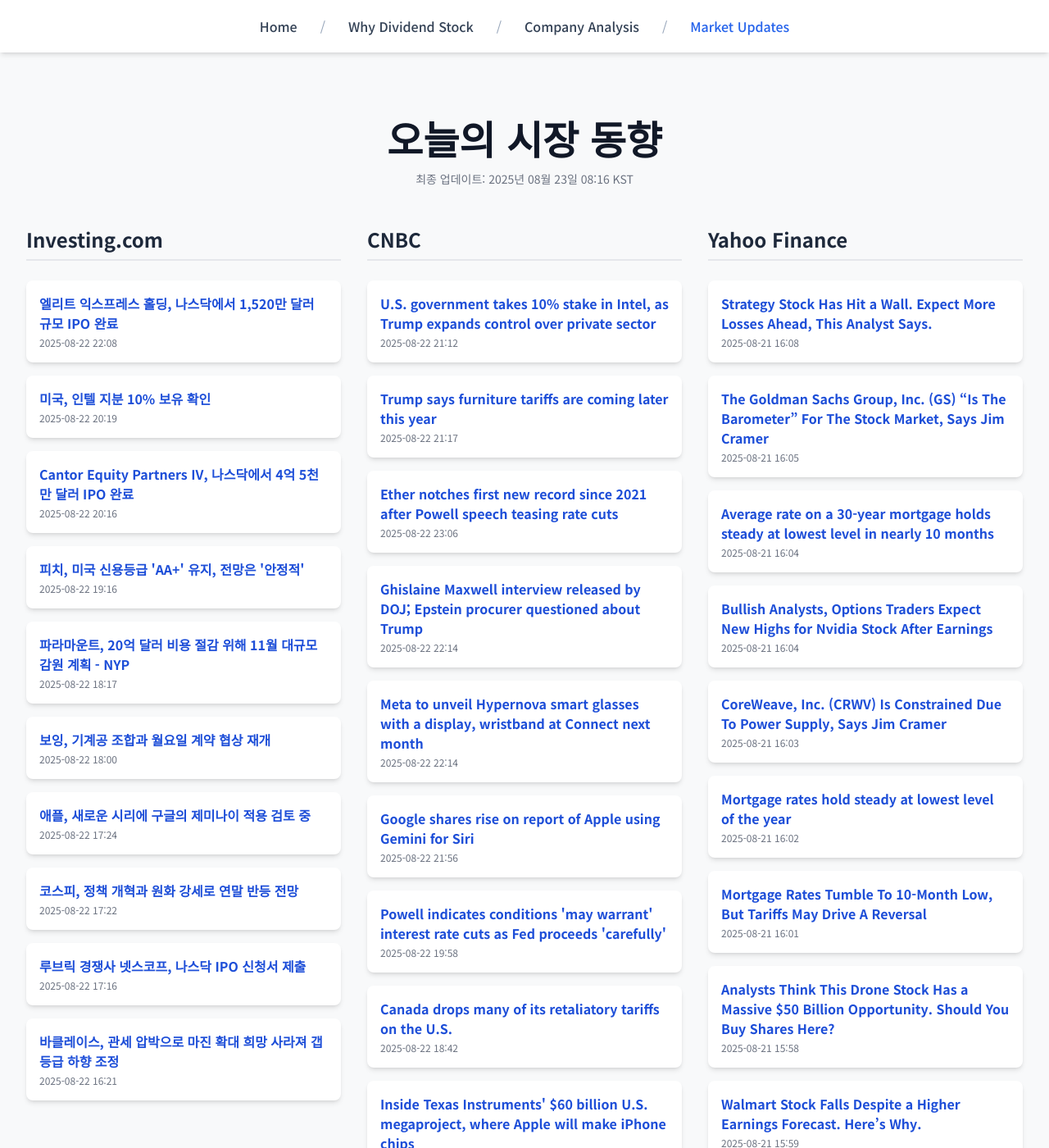
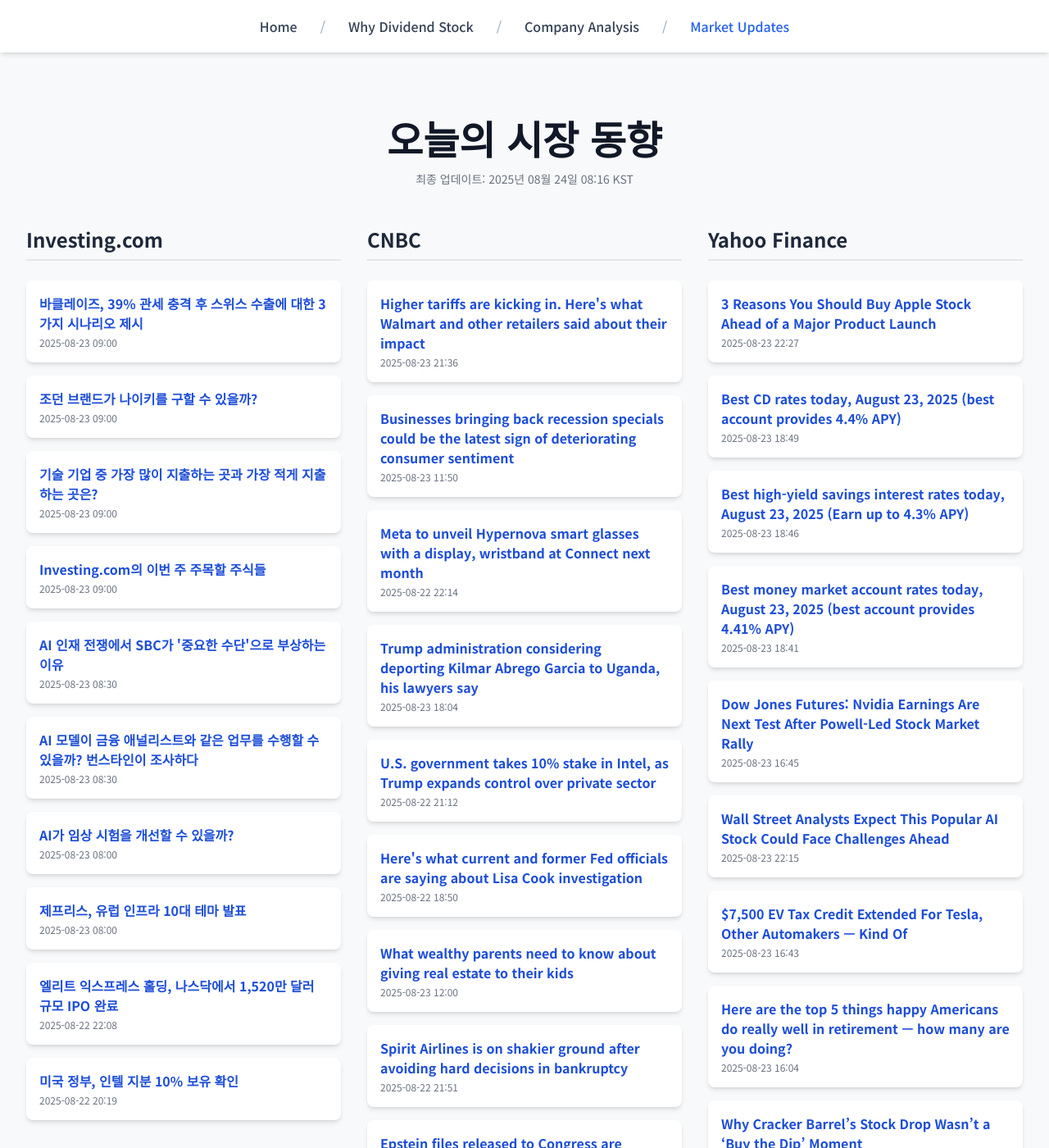
Before and after one commit to Kay-Hwang/my-company-analysis, a Jekyll site: the page built from market-updates.html, in a window 1280 px wide and 1400 px high. Shown: the whole window at 82% size. Built offline with Jekyll 4.4.1, drawn with Linux system fonts in a browser that asks for light colours; nearby versions of some CDN libraries; a script that is not in the unit is left out; some of the changed text lies outside the part shown.

Commit message:
Update daily data

```diff
--- a/_data/latest_data.json
+++ b/_data/latest_data.json
@@ -1,7 +1,55 @@
 {
-  "lastUpdated": "2025년 08월 23일 08:16 KST",
+  "lastUpdated": "2025년 08월 24일 08:16 KST",
   "news": {
     "investing": [
+      {
+        "title": "바클레이즈, 39% 관세 충격 후 스위스 수출에 대한 3가지 시나리오 제시",
+        "link": "https://kr.investing.com/news/stock-market-news/article-1606810",
+        "pubDate": "2025-08-23 09:00:15",
+        "summary": "바클레이즈, 39% 관세 충격 후 스위스 수출에 대한 3가지 시나리오 제시"
+      },
+      {
+        "title": "조던 브랜드가 나이키를 구할 수 있을까?",
+        "link": "https://kr.investing.com/news/stock-market-news/article-1606809",
+        "pubDate": "2025-08-23 09:00:13",
+        "summary": "조던 브랜드가 나이키를 구할 수 있을까?"
+      },
+      {
+        "title": "기술 기업 중 가장 많이 지출하는 곳과 가장 적게 지출하는 곳은?",
+        "link": "https://kr.investing.com/news/stock-market-news/article-1606808",
+        "pubDate": "2025-08-23 09:00:08",
+        "summary": "기술 기업 중 가장 많이 지출하는 곳과 가장 적게 지출하는 곳은?"
+      },
+      {
+        "title": "Investing.com의 이번 주 주목할 주식들",
+        "link": "https://kr.investing.com/news/stock-market-news/article-1606799",
+        "pubDate": "2025-08-23 09:00:00",
+        "summary": "Investing.com의 이번 주 주목할 주식들"
+      },
+      {
+        "title": "AI 인재 전쟁에서 SBC가 '중요한 수단'으로 부상하는 이유",
+        "link": "https://kr.investing.com/news/stock-market-news/article-1606802",
+        "pubDate": "2025-08-23 08:30:11",
+        "summary": "AI 인재 전쟁에서 SBC가 '중요한 수단'으로 부상하는 이유"
+      },
+      {
+        "title": "AI 모델이 금융 애널리스트와 같은 업무를 수행할 수 있을까? 번스타인이 조사하다",
+        "link": "https://kr.investing.com/news/stock-market-news/article-1606800",
+        "pubDate": "2025-08-23 08:30:04",
+        "summary": "AI 모델이 금융 애널리스트와 같은 업무를 수행할 수 있을까? 번스타인이 조사하다"
+      },
+      {
+        "title": "AI가 임상 시험을 개선할 수 있을까?",
+        "link": "https://kr.investing.com/news/stock-market-news/article-1606796",
+        "pubDate": "2025-08-23 08:00:10",
+        "summary": "AI가 임상 시험을 개선할 수 있을까?"
+      },
+      {
+        "title": "제프리스, 유럽 인프라 10대 테마 발표",
+        "link": "https://kr.investing.com/news/stock-market-news/article-1606795",
+        "pubDate": "2025-08-23 08:00:05",
+        "summary": "제프리스, 유럽 인프라 10대 테마 발표"
+      },
       {
         "title": "엘리트 익스프레스 홀딩, 나스닥에서 1,520만 달러 규모 IPO 완료",
         "link": "https://kr.investing.com/news/stock-market-news/article-432SI-1606712",
@@ -9,84 +57,24 @@
         "summary": "엘리트 익스프레스 홀딩, 나스닥에서 1,520만 달러 규모 IPO 완료"
       },
       {
-        "title": "미국, 인텔 지분 10% 보유 확인",
+        "title": "미국 정부, 인텔 지분 10% 보유 확인",
         "link": "https://kr.investing.com/news/stock-market-news/article-1606634",
-        "pubDate": "2025-08-22 20:19:10",
-        "summary": "미국, 인텔 지분 10% 보유 확인"
-      },
-      {
-        "title": "Cantor Equity Partners IV, 나스닥에서 4억 5천만 달러 IPO 완료",
-        "link": "https://kr.investing.com/news/stock-market-news/article-432SI-1606627",
-        "pubDate": "2025-08-22 20:16:23",
-        "summary": "Cantor Equity Partners IV, 나스닥에서 4억 5천만 달러 IPO 완료"
-      },
-      {
-        "title": "피치, 미국 신용등급 'AA+' 유지, 전망은 '안정적'",
-        "link": "https://kr.investing.com/news/stock-market-news/article-93CH-1606583",
-        "pubDate": "2025-08-22 19:16:37",
-        "summary": "피치, 미국 신용등급 'AA+' 유지, 전망은 '안정적'"
-      },
-      {
-        "title": "파라마운트, 20억 달러 비용 절감 위해 11월 대규모 감원 계획 - NYP",
-        "link": "https://kr.investing.com/news/stock-market-news/article-93CH-1606570",
-        "pubDate": "2025-08-22 18:17:03",
-        "summary": "파라마운트, 20억 달러 비용 절감 위해 11월 대규모 감원 계획 - NYP"
-      },
-      {
-        "title": "보잉, 기계공 조합과 월요일 계약 협상 재개",
-        "link": "https://kr.investing.com/news/stock-market-news/article-93CH-1606555",
-        "pubDate": "2025-08-22 18:00:10",
-        "summary": "보잉, 기계공 조합과 월요일 계약 협상 재개"
-      },
-      {
-        "title": "애플, 새로운 시리에 구글의 제미나이 적용 검토 중",
-        "link": "https://kr.investing.com/news/stock-market-news/article-1606526",
-        "pubDate": "2025-08-22 17:24:19",
-        "summary": "애플, 새로운 시리에 구글의 제미나이 적용 검토 중"
-      },
-      {
-        "title": "코스피, 정책 개혁과 원화 강세로 연말 반등 전망",
-        "link": "https://kr.investing.com/news/stock-market-news/article-1606524",
-        "pubDate": "2025-08-22 17:22:26",
-        "summary": "코스피, 정책 개혁과 원화 강세로 연말 반등 전망"
-      },
-      {
-        "title": "루브릭 경쟁사 넷스코프, 나스닥 IPO 신청서 제출",
-        "link": "https://kr.investing.com/news/stock-market-news/article-1606521",
-        "pubDate": "2025-08-22 17:16:36",
-        "summary": "루브릭 경쟁사 넷스코프, 나스닥 IPO 신청서 제출"
-      },
-      {
-        "title": "바클레이스, 관세 압박으로 마진 확대 희망 사라져 갭 등급 하향 조정",
-        "link": "https://kr.investing.com/news/stock-market-news/article-1606500",
-        "pubDate": "2025-08-22 16:21:32",
-        "summary": "바클레이스, 관세 압박으로 마진 확대 희망 사라져 갭 등급 하향 조정"
+        "pubDate": "2025-08-22 20:19:05",
+        "summary": "미국 정부, 인텔 지분 10% 보유 확인"
       }
     ],
     "cnbc": [
       {
-        "title": "U.S. government takes 10% stake in Intel, as Trump expands control over private sector",
-        "link": "https://www.cnbc.com/2025/08/22/intel-goverment-equity-stake.html",
-        "pubDate": "Fri, 22 Aug 2025 21:12:48 GMT",
-        "summary": "Commerce Secretary Howard Lutnick said that the U.S. government has taken a 10% stake in chipmaker Intel."
+        "title": "Higher tariffs are kicking in. Here's what Walmart and other retailers said about their impact",
+        "link": "https://www.cnbc.com/2025/08/22/retail-earnings-walmart-target-home-depot-discuss-tariffs.html",
+        "pubDate": "Sat, 23 Aug 2025 21:36:25 GMT",
+        "summary": "Consumer spending has largely stayed strong so far and the pinch from higher duties hasn't been as severe as some companies had feared."
       },
       {
-        "title": "Trump says furniture tariffs are coming later this year",
-        "link": "https://www.cnbc.com/2025/08/22/trump-tariffs-furniture-trade.html",
-        "pubDate": "Fri, 22 Aug 2025 21:17:41 GMT",
-        "summary": "Stocks for some furniture and home goods companies, including Wayfair, RH and Williams-Sonoma, tumbled after the market close, following Trump's post."
-      },
-      {
-        "title": "Ether notches first new record since 2021 after Powell speech teasing rate cuts",
-        "link": "https://www.cnbc.com/2025/08/22/crypto-market-today.html",
-        "pubDate": "Fri, 22 Aug 2025 23:06:07 GMT",
-        "summary": "The price of ether smashed through its 2021 record on Friday after Federal Reserve Chair Jerome Powell hinted at upcoming rate cuts."
-      },
-      {
-        "title": "Ghislaine Maxwell interview released by DOJ; Epstein procurer questioned about Trump",
-        "link": "https://www.cnbc.com/2025/08/22/ghislaine-maxwell-transcripts-trump-epstein-doj.html",
-        "pubDate": "Fri, 22 Aug 2025 22:14:18 GMT",
-        "summary": "The Trump administration has been criticized for reneging on promises to release files about sex offenders Jeffrey Epstein and Ghislaine Maxwell."
+        "title": "Businesses bringing back recession specials could be the latest sign of deteriorating consumer sentiment",
+        "link": "https://www.cnbc.com/2025/08/23/recession-specials-could-be-the-latest-sign-of-deteriorating-consumer-sentiment.html",
+        "pubDate": "Sat, 23 Aug 2025 11:50:20 GMT",
+        "summary": "The term \"recession\" has popped up again as a selling point this summer, perhaps providing a look at how businesses are reacting to consumer sentiment."
       },
       {
         "title": "Meta to unveil Hypernova smart glasses with a display, wristband at Connect next month",
@@ -95,96 +83,108 @@
         "summary": "Meta's glasses are codenamed Hypernova and will include a small display in the right lens of the device, people familiar with the matter told CNBC."
       },
       {
-        "title": "Google shares rise on report of Apple using Gemini for Siri",
-        "link": "https://www.cnbc.com/2025/08/22/google-shares-rise-on-report-of-apple-using-gemini-for-siri.html",
-        "pubDate": "Fri, 22 Aug 2025 21:56:52 GMT",
-        "summary": "The reported talks have been for a potential AI deal between the two giants."
+        "title": "Trump administration considering deporting Kilmar Abrego Garcia to Uganda, his lawyers say",
+        "link": "https://www.cnbc.com/2025/08/23/trump-kilmar-abrego-garcia-uganda-el-salvador.html",
+        "pubDate": "Sat, 23 Aug 2025 18:04:55 GMT",
+        "summary": "Kilmar Abrego Garcia, who in March was wrongfully deported to El Salvador's infamous CECOT prison, was released from a jail near Nashville, Tennessee on Friday."
       },
       {
-        "title": "Powell indicates conditions 'may warrant' interest rate cuts as Fed proceeds 'carefully'",
-        "link": "https://www.cnbc.com/2025/08/22/powell-indicates-conditions-may-warrant-interest-rate-cuts-as-fed-proceeds-carefully.html",
-        "pubDate": "Fri, 22 Aug 2025 19:58:42 GMT",
-        "summary": "Powell on Friday gave a tepid indication of possible cuts ahead as he noted a high level of uncertainty."
+        "title": "U.S. government takes 10% stake in Intel, as Trump expands control over private sector",
+        "link": "https://www.cnbc.com/2025/08/22/intel-goverment-equity-stake.html",
+        "pubDate": "Fri, 22 Aug 2025 21:12:48 GMT",
+        "summary": "Commerce Secretary Howard Lutnick said that the U.S. government has taken a 10% stake in chipmaker Intel."
       },
       {
-        "title": "Canada drops many of its retaliatory tariffs on the U.S.",
-        "link": "https://www.cnbc.com/2025/08/22/canada-retaliatory-tariffs-trump-autos-steel.html",
-        "pubDate": "Fri, 22 Aug 2025 18:42:30 GMT",
-        "summary": "Canada announced Friday it was dropping many of its retaliatory tariffs on U.S. goods, though the 25% counter-tariff on autos, steel and aluminum remains."
+        "title": "Here's what current and former Fed officials are saying about Lisa Cook investigation",
+        "link": "https://www.cnbc.com/2025/08/22/heres-what-current-and-former-fed-officials-are-saying-about-lisa-cook-investigation.html",
+        "pubDate": "Fri, 22 Aug 2025 18:50:10 GMT",
+        "summary": "Multiple current and former Fed officials are speaking up as Federal Reserve Governor Lisa Cook faces attacks from the Trump administration."
       },
       {
-        "title": "Inside Texas Instruments' $60 billion U.S. megaproject, where Apple will make iPhone chips",
-        "link": "https://www.cnbc.com/2025/08/22/apple-will-make-chips-at-texas-instruments-60-billion-us-project.html",
-        "pubDate": "Fri, 22 Aug 2025 13:50:10 GMT",
-        "summary": "Apple committed to making iPhone chips at Texas Instruments' new U.S. factories. CNBC got an exclusive first look inside TI's $60 billion megaproject."
+        "title": "What wealthy parents need to know about giving real estate to their kids",
+        "link": "https://www.cnbc.com/2025/08/23/real-estate-wealth-transfer-family.html",
+        "pubDate": "Sat, 23 Aug 2025 12:00:02 GMT",
+        "summary": "Lawyers to the rich share tips on how to pass down homes without sibling drama and a massive tax bill."
       },
       {
-        "title": "Wage growth is doing something odd in 2025 — the last time it happened was around the Great Recession",
-        "link": "https://www.cnbc.com/2025/08/22/wage-growth-2025-job-switcher-job-stayer.html",
-        "pubDate": "Fri, 22 Aug 2025 13:55:12 GMT",
-        "summary": "Job \"switchers\" generally see wages grow at a faster pace than those who stay in their current role. However, that trend has reversed."
+        "title": "Spirit Airlines is on shakier ground after avoiding hard decisions in bankruptcy",
+        "link": "https://www.cnbc.com/2025/08/21/spirit-airlines-lessors-bankruptcy.html",
+        "pubDate": "Fri, 22 Aug 2025 21:51:51 GMT",
+        "summary": "Spirit Airlines raised doubts last week that it could survive a year without more cash."
+      },
+      {
+        "title": "Epstein files released to Congress are mostly ‘recycled’ documents, Democrat says",
+        "link": "https://www.cnbc.com/2025/08/23/jeffrey-epstein-ghislaine-maxwell-trump-doj.html",
+        "pubDate": "Sat, 23 Aug 2025 19:34:28 GMT",
+        "summary": "The Justice Department late Friday gave Congress the first trove of documents to comply with a subpoena by the House Oversight Committee."
+      },
+      {
+        "title": "From NYC to Cape Town and Shanghai: The 10 best cities for Gen Z to live in, according to them",
+        "link": "https://www.cnbc.com/2025/08/23/best-cities-around-world-gen-z-live-in-time-out-survey.html",
+        "pubDate": "Sat, 23 Aug 2025 16:00:01 GMT",
+        "summary": "Time Out surveyed over 18,000 people around the world to create its first ranking of the world's best cities. Here's where Gen Z most wants to live."
       }
     ],
     "yahoo": [
       {
-        "title": "Strategy Stock Has Hit a Wall. Expect More Losses Ahead, This Analyst Says.",
-        "link": "https://www.barrons.com/articles/strategy-stock-microstrategy-bitcoin-sell-a25c7681?siteid=yhoof2&yptr=yahoo",
-        "pubDate": "2025-08-21T16:08:00Z",
-        "summary": "Strategy Stock Has Hit a Wall. Expect More Losses Ahead, This Analyst Says."
+        "title": "3 Reasons You Should Buy Apple Stock Ahead of a Major Product Launch",
+        "link": "https://finance.yahoo.com/news/experts-explain-why-buy-apple-120121253.html",
+        "pubDate": "2025-08-23T22:27:08Z",
+        "summary": "3 Reasons You Should Buy Apple Stock Ahead of a Major Product Launch"
       },
       {
-        "title": "The Goldman Sachs Group, Inc. (GS) “Is The Barometer” For The Stock Market, Says Jim Cramer",
-        "link": "https://finance.yahoo.com/news/goldman-sachs-group-inc-gs-160546593.html",
-        "pubDate": "2025-08-21T16:05:46Z",
-        "summary": "The Goldman Sachs Group, Inc. (GS) “Is The Barometer” For The Stock Market, Says Jim Cramer"
+        "title": "Best CD rates today, August 23, 2025 (best account provides 4.4% APY)",
+        "link": "https://finance.yahoo.com/personal-finance/banking/article/best-cd-rates-today-saturday-august-23-2025-184915843.html",
+        "pubDate": "2025-08-23T18:49:15Z",
+        "summary": "Best CD rates today, August 23, 2025 (best account provides 4.4% APY)"
       },
       {
-        "title": "Average rate on a 30-year mortgage holds steady at lowest level in nearly 10 months",
-        "link": "https://finance.yahoo.com/news/average-rate-30-mortgage-holds-160454041.html",
-        "pubDate": "2025-08-21T16:04:54Z",
-        "summary": "Average rate on a 30-year mortgage holds steady at lowest level in nearly 10 months"
+        "title": "Best high-yield savings interest rates today, August 23, 2025 (Earn up to 4.3% APY)",
+        "link": "https://finance.yahoo.com/personal-finance/article/best-high-yield-savings-interest-rates-today-saturday-august-23-2025-184608470.html",
+        "pubDate": "2025-08-23T18:46:08Z",
+        "summary": "Best high-yield savings interest rates today, August 23, 2025 (Earn up to 4.3% APY)"
       },
       {
-        "title": "Bullish Analysts, Options Traders Expect New Highs for Nvidia Stock After Earnings",
-        "link": "https://finance.yahoo.com/news/bullish-analysts-options-traders-expect-160435272.html",
-        "pubDate": "2025-08-21T16:04:35Z",
-        "summary": "Bullish Analysts, Options Traders Expect New Highs for Nvidia Stock After Earnings"
+        "title": "Best money market account rates today, August 23, 2025 (best account provides 4.41% APY)",
+        "link": "https://finance.yahoo.com/personal-finance/banking/article/best-money-market-account-rates-today-saturday-august-23-2025-184122629.html",
+        "pubDate": "2025-08-23T18:41:22Z",
+        "summary": "Best money market account rates today, August 23, 2025 (best account provides 4.41% APY)"
       },
       {
-        "title": "CoreWeave, Inc. (CRWV) Is Constrained Due To Power Supply, Says Jim Cramer",
-        "link": "https://finance.yahoo.com/news/coreweave-inc-crwv-constrained-due-160319694.html",
-        "pubDate": "2025-08-21T16:03:19Z",
-        "summary": "CoreWeave, Inc. (CRWV) Is Constrained Due To Power Supply, Says Jim Cramer"
+        "title": "Dow Jones Futures: Nvidia Earnings Are Next Test After Powell-Led Stock Market Rally",
+        "link": "https://www.investors.com/market-trend/stock-market-today/dow-jones-futures-market-rallies-highs-dovish-powell-nvidia-earnings/?src=A00220&yptr=yahoo",
+        "pubDate": "2025-08-23T16:45:02Z",
+        "summary": "Dow Jones Futures: Nvidia Earnings Are Next Test After Powell-Led Stock Market Rally"
       },
       {
-        "title": "Mortgage rates hold steady at lowest level of the year",
-        "link": "https://finance.yahoo.com/news/mortgage-rates-hold-steady-at-lowest-level-of-the-year-160215255.html",
-        "pubDate": "2025-08-21T16:02:15Z",
-        "summary": "Mortgage rates hold steady at lowest level of the year"
+        "title": "Wall Street Analysts Expect This Popular AI Stock Could Face Challenges Ahead",
+        "link": "https://finance.yahoo.com/news/wall-street-analysts-expect-popular-221500681.html",
+        "pubDate": "2025-08-23T22:15:00Z",
+        "summary": "Wall Street Analysts Expect This Popular AI Stock Could Face Challenges Ahead"
       },
       {
-        "title": "Mortgage Rates Tumble To 10-Month Low, But Tariffs May Drive A Reversal",
-        "link": "https://finance.yahoo.com/news/mortgage-rates-tumble-10-month-160103849.html",
-        "pubDate": "2025-08-21T16:01:03Z",
-        "summary": "Mortgage Rates Tumble To 10-Month Low, But Tariffs May Drive A Reversal"
+        "title": "$7,500 EV Tax Credit Extended For Tesla, Other Automakers — Kind Of",
+        "link": "https://www.investors.com/news/7500-ev-tax-credit-irs-extended-tesla-gm/?src=A00220&yptr=yahoo",
+        "pubDate": "2025-08-23T16:43:20Z",
+        "summary": "$7,500 EV Tax Credit Extended For Tesla, Other Automakers — Kind Of"
       },
       {
-        "title": "Analysts Think This Drone Stock Has a Massive $50 Billion Opportunity. Should You Buy Shares Here?",
-        "link": "https://finance.yahoo.com/news/analysts-think-drone-stock-massive-155835657.html",
-        "pubDate": "2025-08-21T15:58:35Z",
-        "summary": "Analysts Think This Drone Stock Has a Massive $50 Billion Opportunity. Should You Buy Shares Here?"
+        "title": "Here are the top 5 things happy Americans do really well in retirement — how many are you doing?",
+        "link": "https://finance.yahoo.com/news/top-5-things-happy-americans-160400920.html",
+        "pubDate": "2025-08-23T16:04:00Z",
+        "summary": "Here are the top 5 things happy Americans do really well in retirement — how many are you doing?"
       },
       {
-        "title": "Walmart Stock Falls Despite a Higher Earnings Forecast. Here’s Why.",
-        "link": "https://www.barrons.com/articles/walmart-stock-price-earnings-4008b5aa?siteid=yhoof2&yptr=yahoo",
-        "pubDate": "2025-08-21T15:59:00Z",
-        "summary": "Walmart Stock Falls Despite a Higher Earnings Forecast. Here’s Why."
+        "title": "Why Cracker Barrel’s Stock Drop Wasn’t a ‘Buy the Dip’ Moment",
+        "link": "https://www.barrons.com/articles/cracker-barrel-logo-stock-0997d43d?siteid=yhoof2&yptr=yahoo",
+        "pubDate": "2025-08-23T16:03:00Z",
+        "summary": "Why Cracker Barrel’s Stock Drop Wasn’t a ‘Buy the Dip’ Moment"
       },
       {
-        "title": "Analyst Report: Intuit Inc",
-        "link": "https://finance.yahoo.com/research/reports/ARGUS_3714_AnalystReport_1755884481000?yptr=yahoo&ncid=yahooproperties_plusresear_nm5q6ze1cei",
-        "pubDate": "2025-08-22T17:41:21Z",
-        "summary": "Analyst Report: Intuit Inc"
+        "title": "Should You Buy Nvidia Stock Before August 27?",
+        "link": "https://finance.yahoo.com/news/buy-nvidia-stock-august-27-160002533.html",
+        "pubDate": "2025-08-23T16:00:02Z",
+        "summary": "Should You Buy Nvidia Stock Before August 27?"
       }
     ]
   }
```
